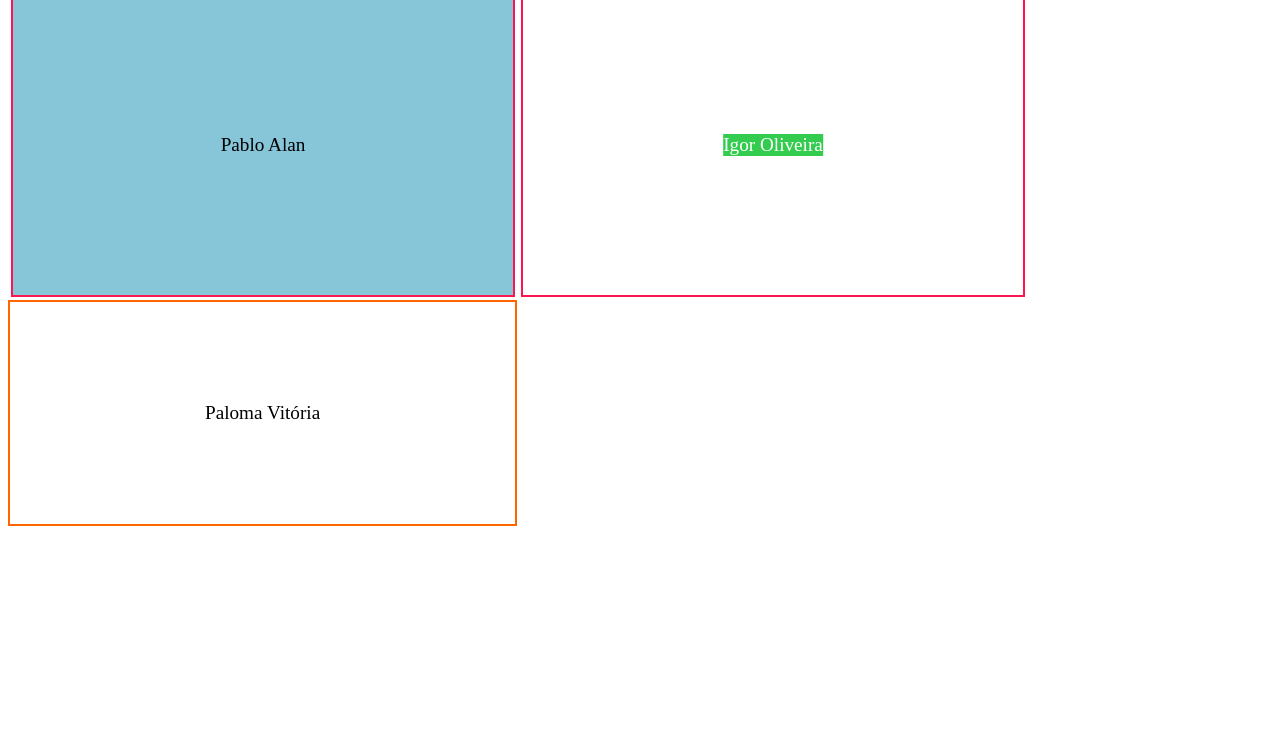
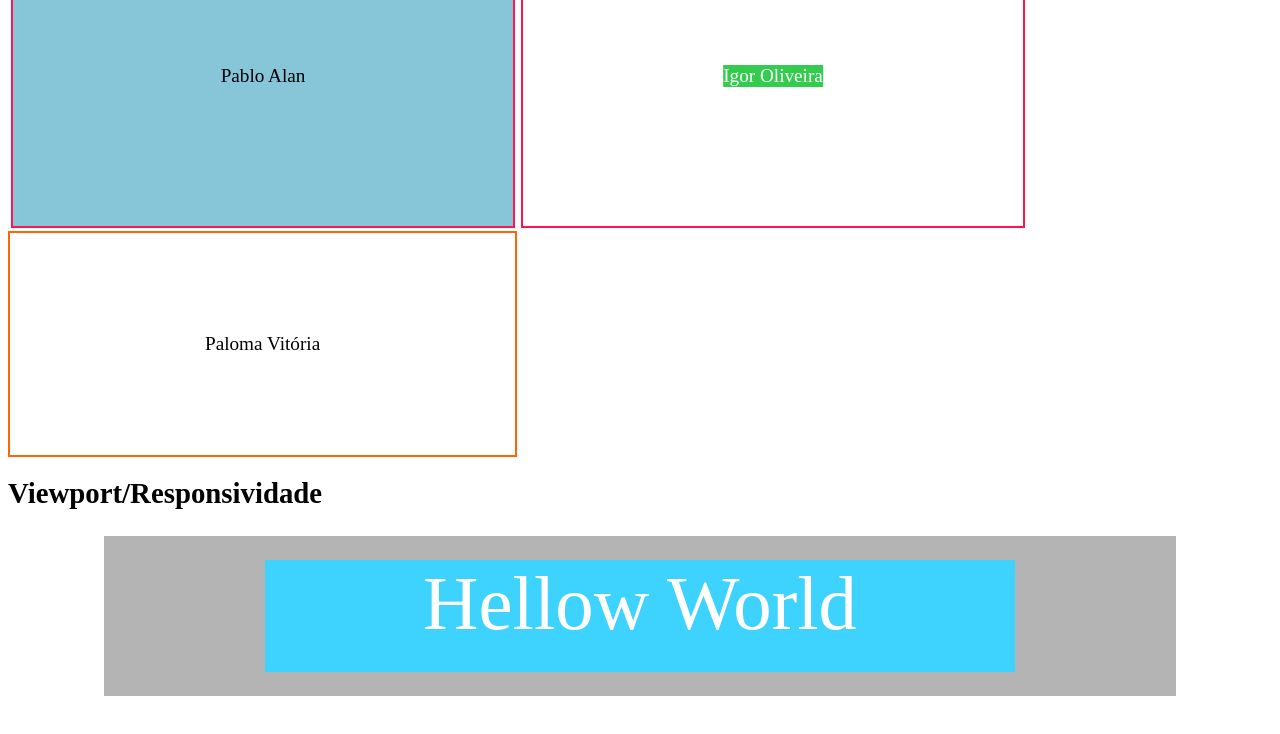
Before and after one commit to PabloXT14/Curso-Full-Stack-Programador_BR-Arquivos_Desenvolvidos, a plain HTML site: page 03 - CSS Intermediário/index.html in a window 1280 px wide. Shown: the part 4322-5056 px from the top of the page. Before the commit the page ends 4848 px from the top, so only its background shows below. Drawn offline with Linux system fonts and the light colour scheme.

Commit message:
nova alteração

```diff
--- a/03 - CSS Intermediário/index.html
+++ b/03 - CSS Intermediário/index.html
@@ -2,9 +2,11 @@
 <html>
 <head>
     <meta charset="UTF-8">
+    <meta name="viewport" content="width=device-width, initial-scale=1.0">
     <title>CSS Intermediário</title>
     <link href="style.css" rel="stylesheet">
     <style type="text/css">
+
     body{
         font-size: 1.2rem;
     }
@@ -208,6 +210,39 @@
         padding-bottom: 100px;
     }
 
+    /* RESPONSIVIDADE */
+
+    .titulo_resp{
+        clear: left;
+        position: relative;
+        top: 20px;
+    }
+
+    .header{
+        position: relative;
+        padding: 30px;
+        background: rgb(180, 180, 180);
+        height: 100px;
+        width: 80%;
+        margin: auto;
+
+    }
+
+    .content{
+        width: 70%;
+        height: 70%;
+        background: rgb(62, 210, 255);
+        position: absolute;
+
+        top: 50%;
+        left: 50%;
+
+        transform: translate(-50%, -50%);
+
+        color: rgb(255, 255, 255);
+        font-size: 6vw;
+        text-align: center;
+    }
 
 
     </style>
@@ -258,7 +293,7 @@ Lorem ipsum dolor, sit amet consectetur adipisicing elit. Quos dolorum illo sit,
 <img class="imagem" src="imagens/dragon_ball.jpg">
 
 <div id="retangulo">
-    <img src="imagens/tijolo.jpg">
+    <img src="imagens/tijolo.jpg" width="600px">
 </div>
 
 <br>
@@ -356,8 +391,16 @@ Lorem ipsum dolor, sit amet consectetur adipisicing elit. Quos dolorum illo sit,
     </div>
 </div>
 
+<h2 class="titulo_resp">Viewport/Responsividade</h2>
+<br>
+<div class="header">
+    <div class="content">
+        Hellow World
+    </div>
+</div>
 
-<br><br><br><br>
+
+<br><br><br><br><br><br><br><br><br><br><br><br><br><br><br><br><br><br>
 
 </body>
 </html>
```
